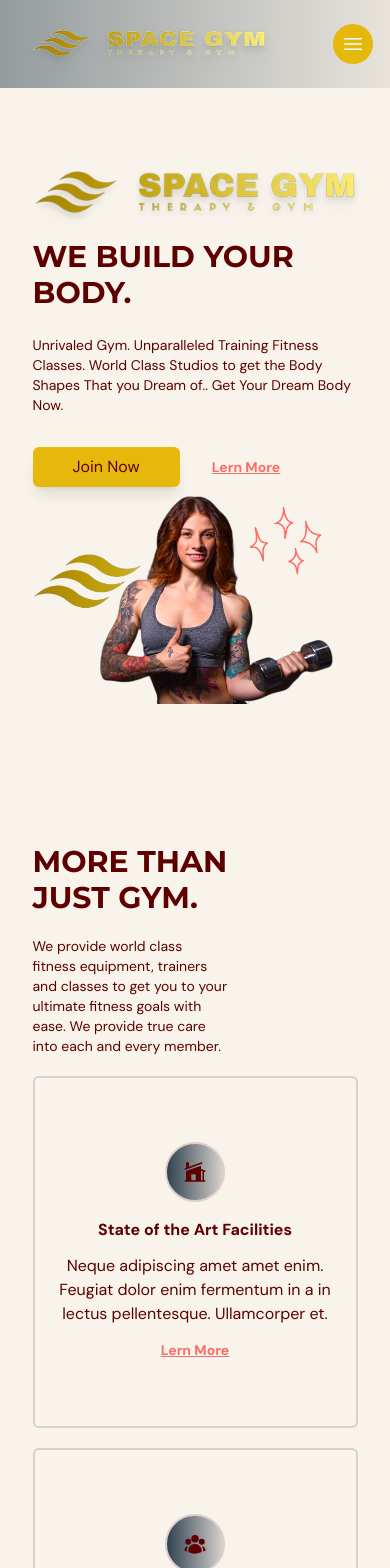
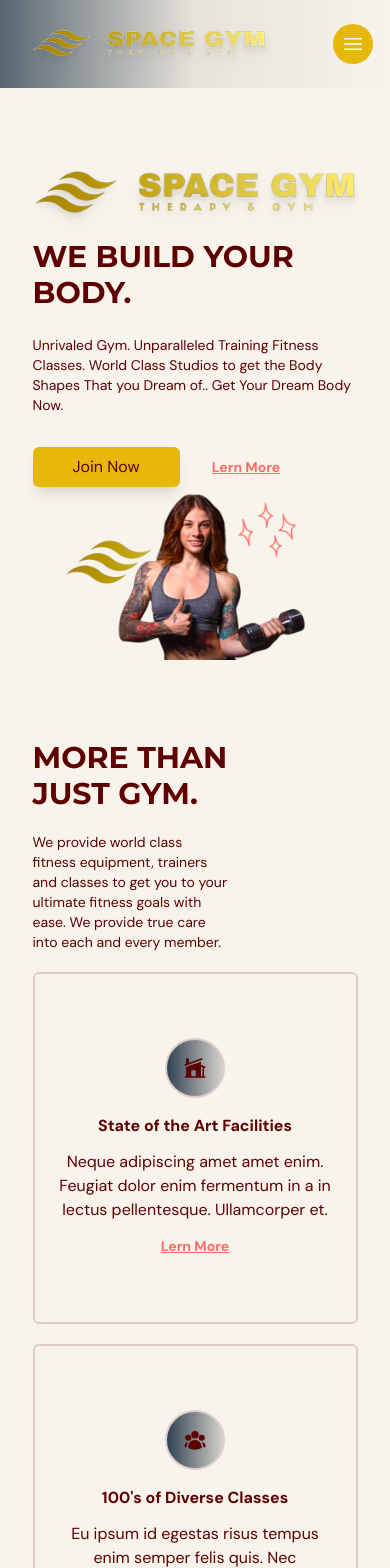
Before and after one commit to Lyst67/gym-react-ts, a React (Vite) app: page / in a window 390 px wide. Shown: the top 1568 px of the page. Built offline with nearby package versions, Linux system fonts and the light colour scheme.

Commit message:
apd-styles

```diff
--- a/src/components/Navbar/index.tsx
+++ b/src/components/Navbar/index.tsx
@@ -17,7 +17,7 @@ const Navbar = ({ isTopOfPage, selectedPage, setSelectedPage }: Props) => {
   const [isMenuToggled, setIsMenuToggled] = useState<boolean>(false);
   const isAboveMediumScreens = useMediaQuery("(min-width: 1060px");
   const navbarBackground = isTopOfPage
-    ? "bg-gradient-to-r from-[#304352]/50 to-[#d7d2cc]/50"
+    ? "bg-gradient-to-r from-[#304352]/80 via-[#d7d2cc]/50 to-transparent"
     : "bg-gradient-to-r from-[#304352] via-[#d7d2cc] to-transparent drop-shadow";
 
   return (
--- a/src/pages/Benefits/index.tsx
+++ b/src/pages/Benefits/index.tsx
@@ -50,7 +50,7 @@ const Benefits = ({ setSelectedPage }: Props) => {
     >
       <div className="mx-auto w-5/6">
         <motion.div
-          className="my-5 "
+          className="mb-5 "
           onViewportEnter={() => setSelectedPage(SelectedPage.Benefits)}
         >
           <motion.div
--- a/src/pages/ContactAs/index.tsx
+++ b/src/pages/ContactAs/index.tsx
@@ -3,6 +3,7 @@ import { motion } from "framer-motion";
 import { useForm } from "react-hook-form";
 import contactUsPage from "@/assets/contactUsPage.webp";
 import HText from "@/components/HText";
+import { FormEvent } from "react";
 
 type Props = {
   setSelectedPage: (value: SelectedPage) => void;
@@ -17,8 +18,7 @@ const ContactUs = ({ setSelectedPage }: Props) => {
     trigger,
     formState: { errors },
   } = useForm();
-  /* eslint-disable  @typescript-eslint/no-explicit-any */
-  const onSubmit = async (e: any) => {
+  const onSubmit = async (e: FormEvent) => {
     const isValid = await trigger();
     if (!isValid) {
       e.preventDefault();
--- a/src/pages/Home/index.tsx
+++ b/src/pages/Home/index.tsx
@@ -18,7 +18,7 @@ function Home({ setSelectedPage }: Props) {
   const isAboveMediumScreens = useMediaQuery("(min-width: 1060px");
 
   return (
-    <section id="home" className="gap-16 bg-gray-20 py-10 md:h-full md:pb-0">
+    <section id="home" className="gap-16 bg-gray-20 pt-10 md:h-full ">
       <motion.div
         className="mx-auto w-5/6 items-center justify-center gap-16 md:flex md:h-5/6"
         onViewportEnter={() => setSelectedPage(SelectedPage.Home)}
@@ -43,12 +43,15 @@ function Home({ setSelectedPage }: Props) {
               />
             </div>
           </div>
+          <div>
             <HText>WE BUILD YOUR BODY.</HText>
             <p className="mt-6  max-w-lg text-sm ">
               Unrivaled Gym. Unparalleled Training Fitness Classes. World Class
               Studios to get the Body Shapes That you Dream of.. Get Your Dream
               Body Now.
             </p>
+          </div>
+
           <motion.div
             className="mt-8 flex items-center gap-8"
             initial="hidden"
@@ -74,10 +77,10 @@ function Home({ setSelectedPage }: Props) {
         </motion.div>
         {/* IMAGE */}
         <div
-          className="flex  basis-4/5 justify-center overflow-hidden rounded-xl md:z-10
-              md:ml-40 md:mt-32 md:justify-items-end"
+          className="mx-auto flex w-4/5 justify-center overflow-hidden rounded-xl md:z-10
+              md:mt-32 md:w-full md:justify-items-end"
         >
-          <img src={withTattoos1} alt="home-page-image" />
+          <img className="w-full" src={withTattoos1} alt="home-page-image" />
         </div>
       </motion.div>
       {isAboveMediumScreens && (
```
Lines whose indentation alone changed are shown as unchanged.
